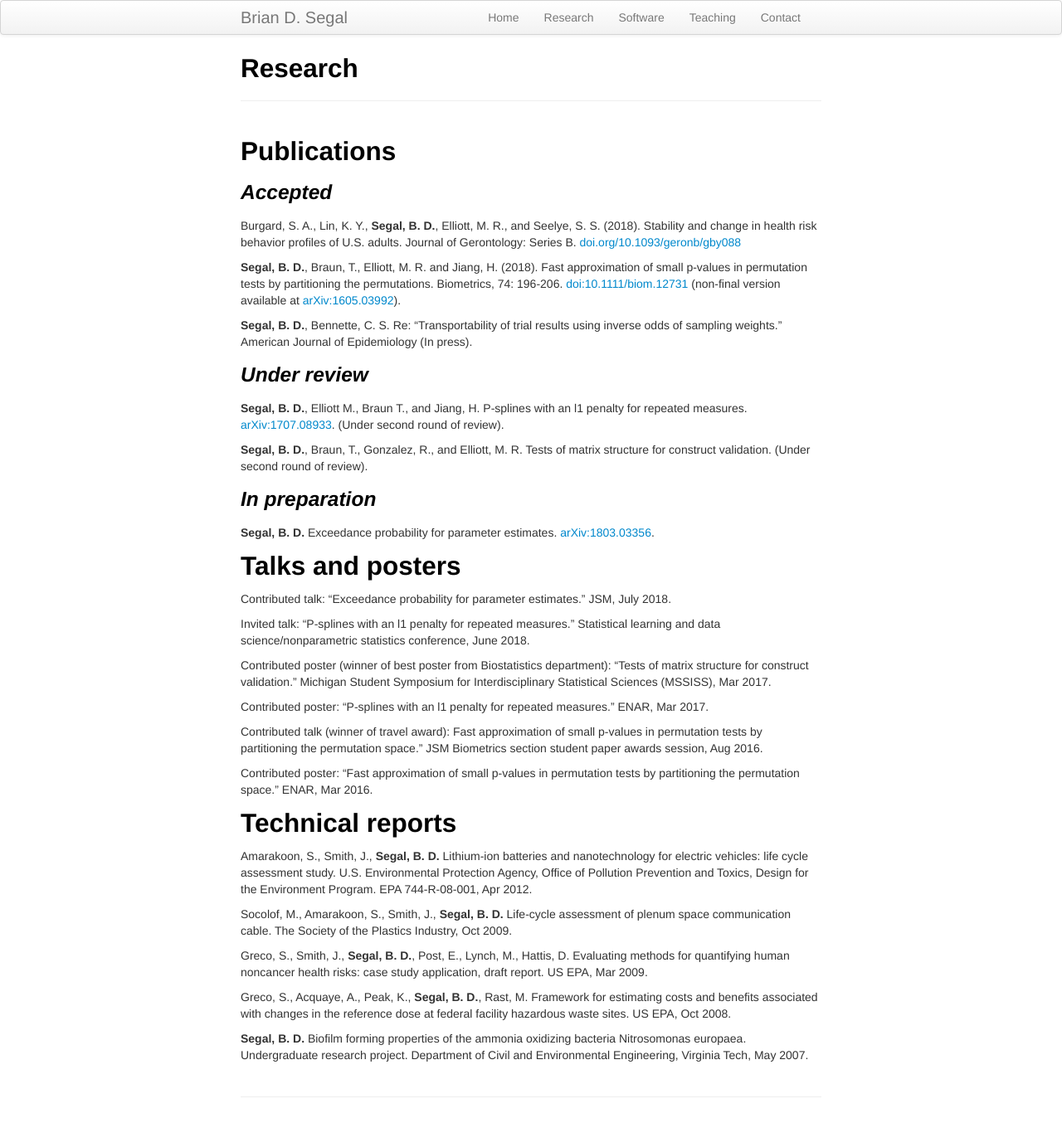
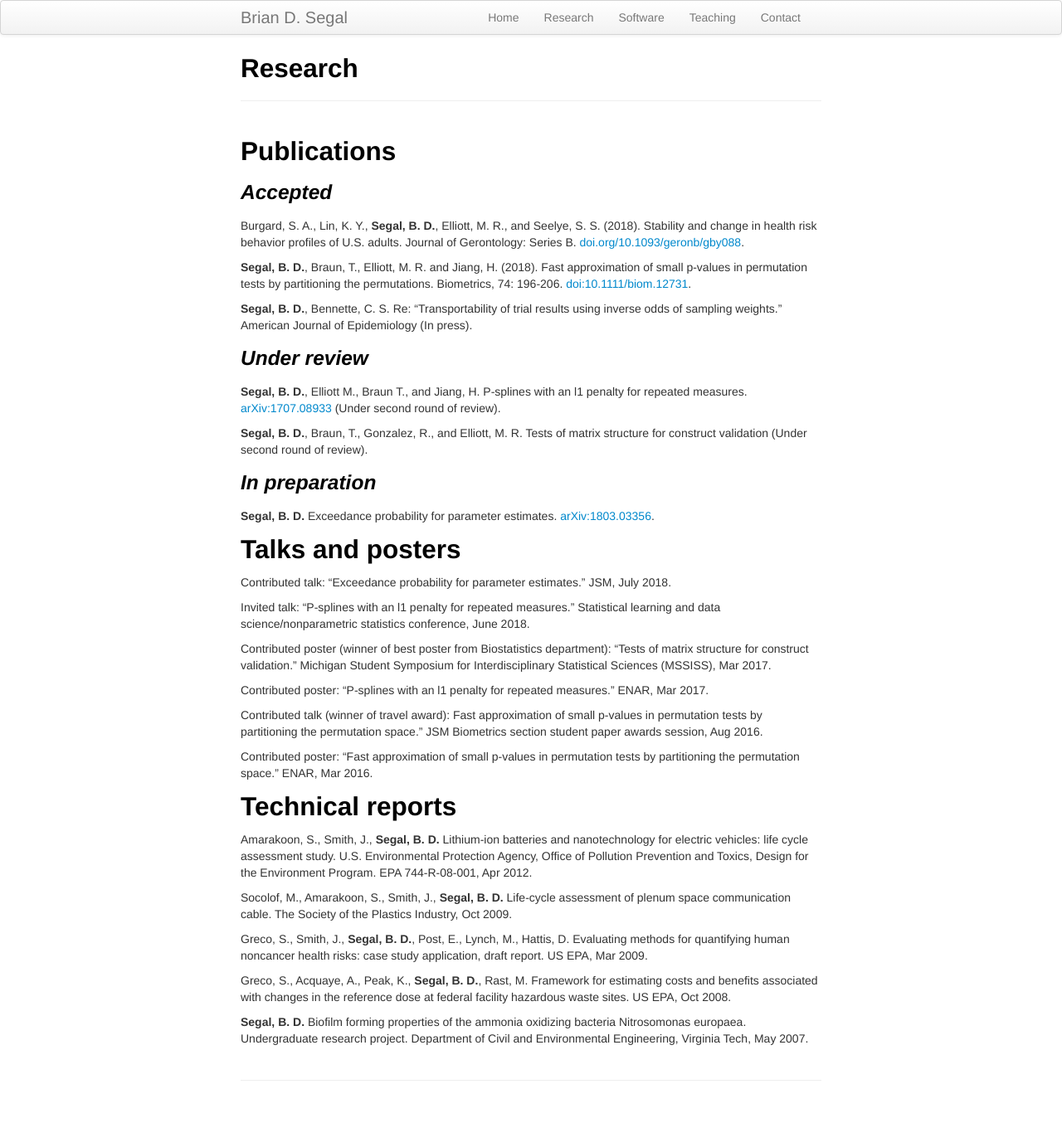
Before and after one commit to bdsegal/bdsegal.github.io, a Jekyll site: the page built from pages/research.md, in a window 1280 px wide. Shown: the whole page at 83% size. Built offline with Jekyll 4.4.1, drawn with Linux system fonts in a browser that asks for light colours.

Commit message:
updated research

```diff
--- a/pages/research.md
+++ b/pages/research.md
@@ -7,17 +7,17 @@ description: research
 ## Publications
 
 ### *Accepted*
-Burgard, S. A., Lin, K. Y., **Segal, B. D.**, Elliott, M. R., and Seelye, S. S. (2018). Stability and change in health risk behavior profiles of U.S. adults. Journal of Gerontology: Series B. [doi.org/10.1093/geronb/gby088](https://doi.org/10.1093/geronb/gby088)
+Burgard, S. A., Lin, K. Y., **Segal, B. D.**, Elliott, M. R., and Seelye, S. S. (2018). Stability and change in health risk behavior profiles of U.S. adults. Journal of Gerontology: Series B. [doi.org/10.1093/geronb/gby088](https://doi.org/10.1093/geronb/gby088).
 
-**Segal, B. D.**, Braun, T., Elliott, M. R. and Jiang, H. (2018). Fast approximation of small p-values in permutation tests by partitioning the permutations. Biometrics, 74: 196-206. [doi:10.1111/biom.12731](http://dx.doi.org/10.1111/biom.12731) (non-final version available at [arXiv:1605.03992](https://arxiv.org/abs/1605.03992)).
+**Segal, B. D.**, Braun, T., Elliott, M. R. and Jiang, H. (2018). Fast approximation of small p-values in permutation tests by partitioning the permutations. Biometrics, 74: 196-206. [doi:10.1111/biom.12731](http://dx.doi.org/10.1111/biom.12731).
 
 **Segal, B. D.**, Bennette, C. S. Re: "Transportability of trial results using inverse odds of sampling weights." American Journal of Epidemiology (In press).
 
 ### *Under review*
 
-**Segal, B. D.**, Elliott M., Braun T., and Jiang, H.  P-splines with an l1 penalty for repeated measures. [arXiv:1707.08933](https://arxiv.org/abs/1707.08933). (Under second round of review).
+**Segal, B. D.**, Elliott M., Braun T., and Jiang, H.  P-splines with an l1 penalty for repeated measures. [arXiv:1707.08933](https://arxiv.org/abs/1707.08933) (Under second round of review).
 
-**Segal, B. D.**, Braun, T., Gonzalez, R., and Elliott, M. R. Tests of matrix structure for construct validation. (Under second round of review).
+**Segal, B. D.**, Braun, T., Gonzalez, R., and Elliott, M. R. Tests of matrix structure for construct validation (Under second round of review).
 
 ### *In preparation*
 **Segal, B. D.** Exceedance probability for parameter estimates. [arXiv:1803.03356](https://arxiv.org/abs/1803.03356).
```
